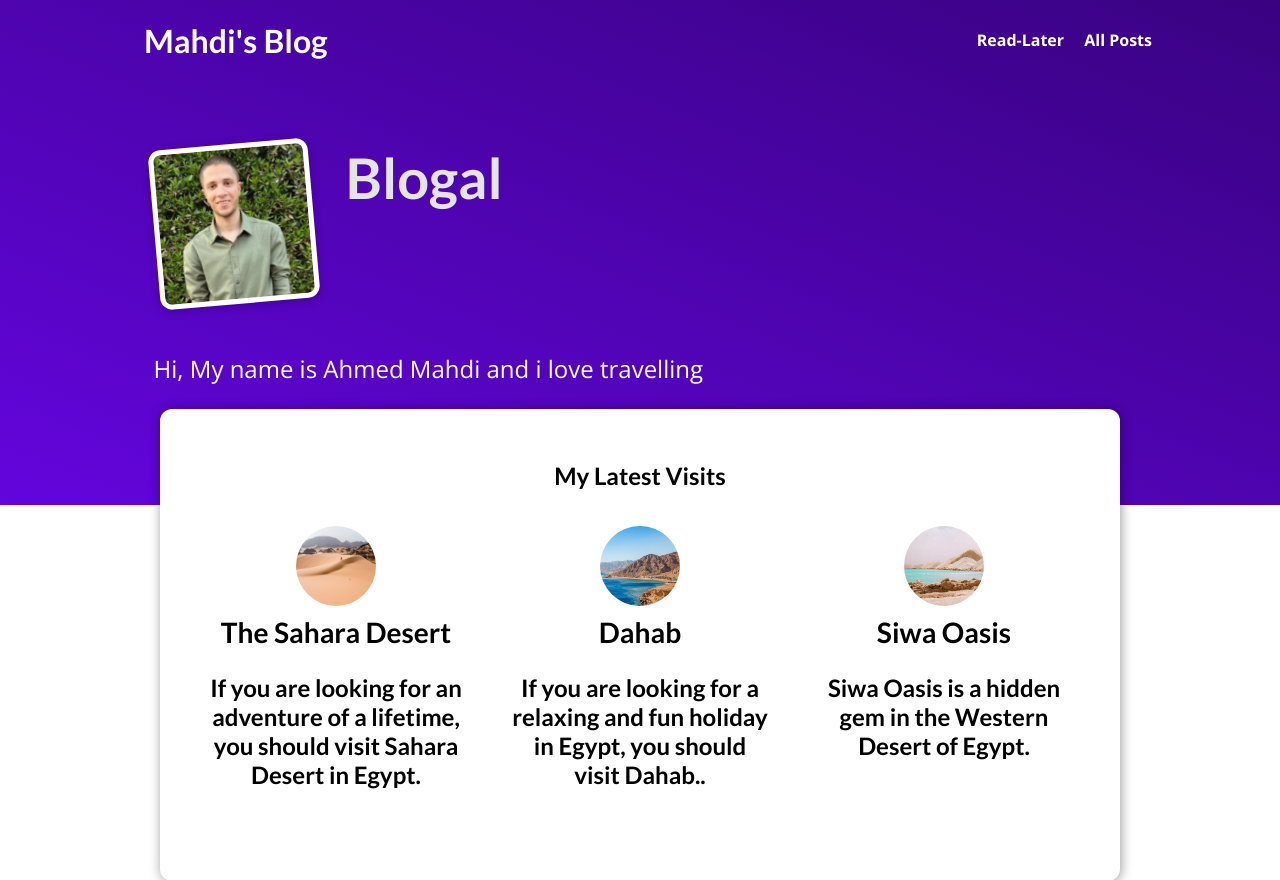
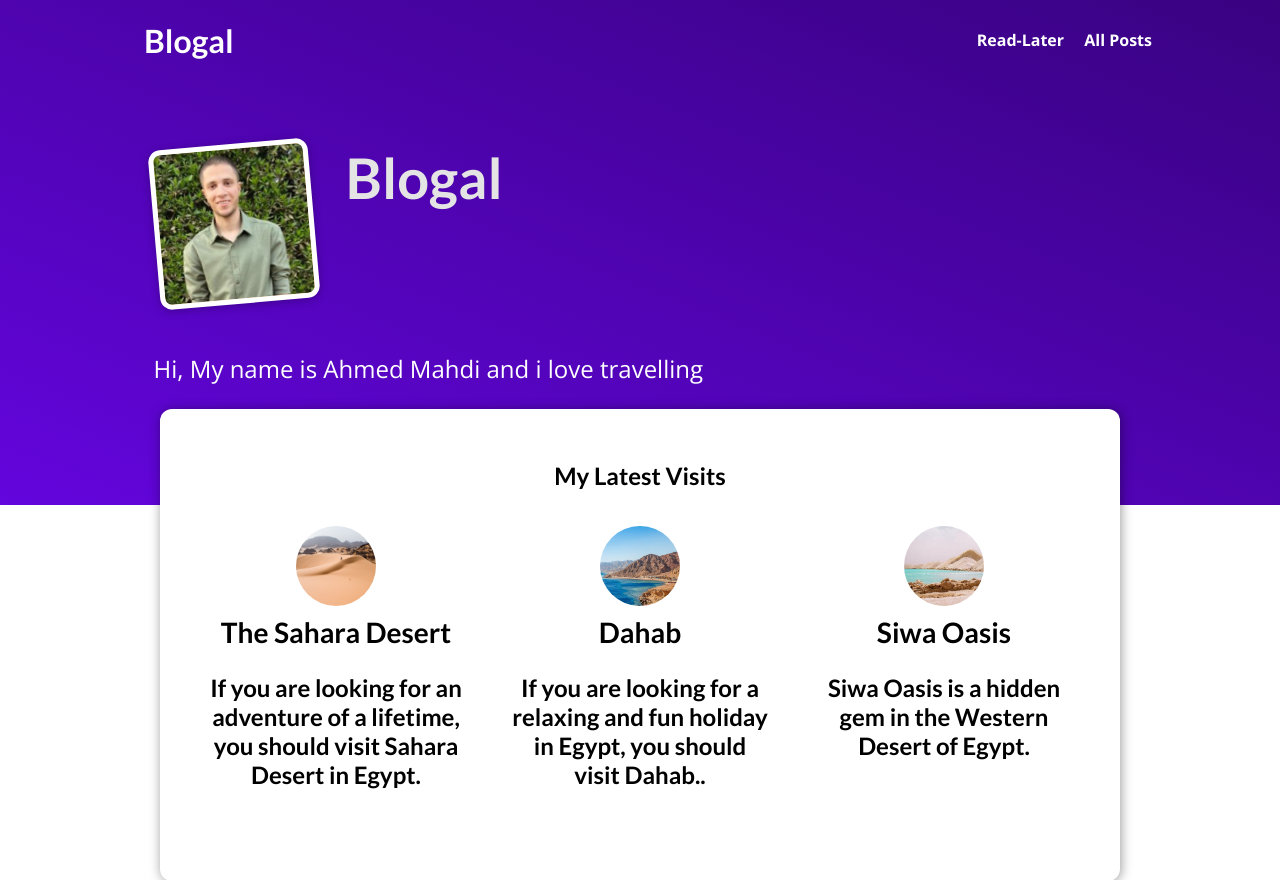
Before and after one commit to AhmedMahdi-0/Blogal, a Django app: page / in a window 1280 px wide. Shown: the top 880 px of the page. Run offline with Django 4.2, Linux system fonts and the light colour scheme; data comes from the database, SQL or seed files in the repository.

Commit message:
Add files via upload

```diff
--- a/templates/base.html
+++ b/templates/base.html
@@ -9,7 +9,7 @@
 </head>
 <body>
     <header id="main-navigation">
-        <h1><a href="{%url 'home-page'%}">Mahdi's Blog </a></h1>
+        <h1><a href="{%url 'home-page'%}">Blogal </a></h1>
         <nav>
             <a href="{% url 'readlater'%}"> Read-Later </a>
             <a href="{% url 'all-posts'%}"> All Posts </a>
```
